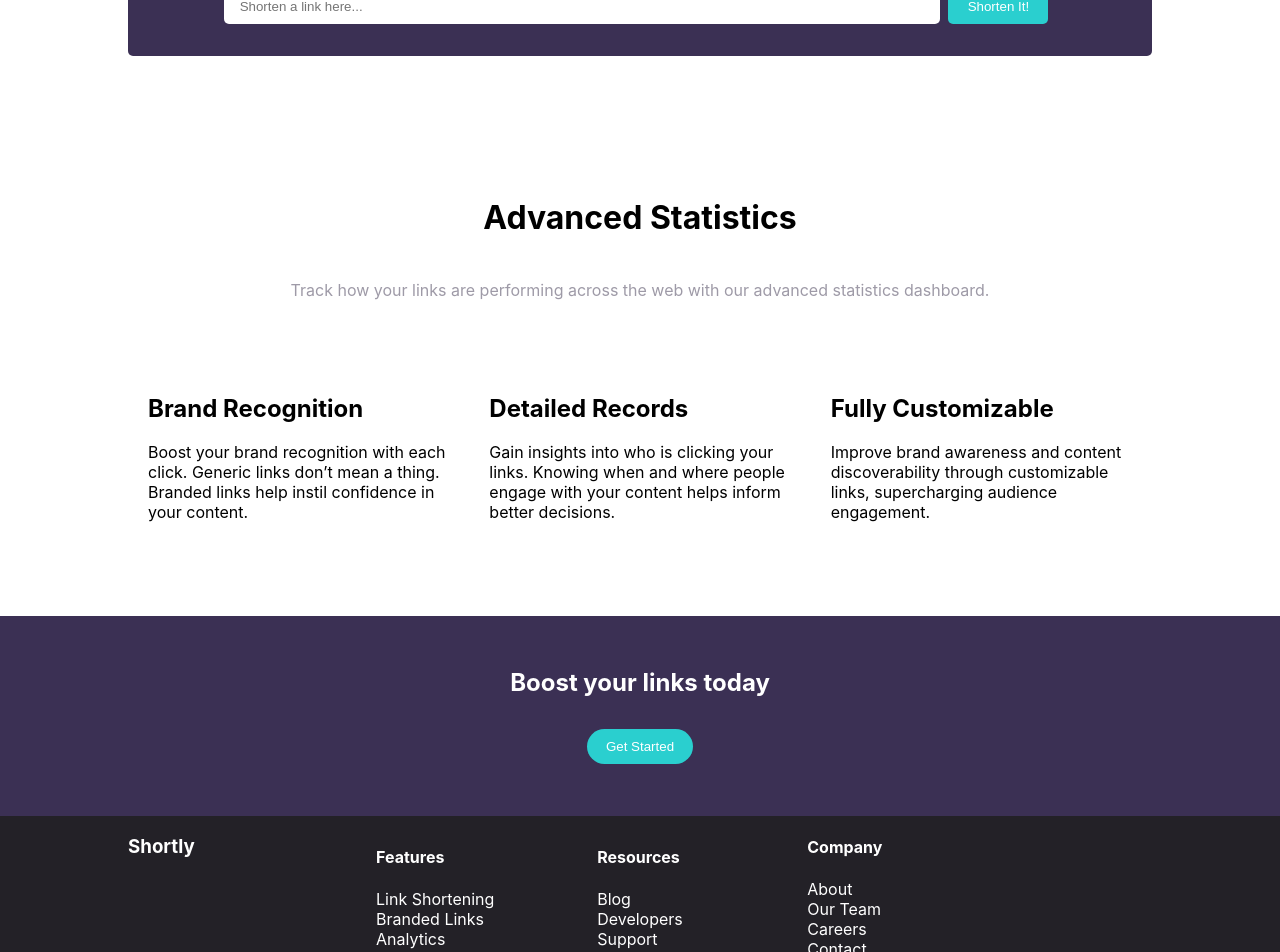
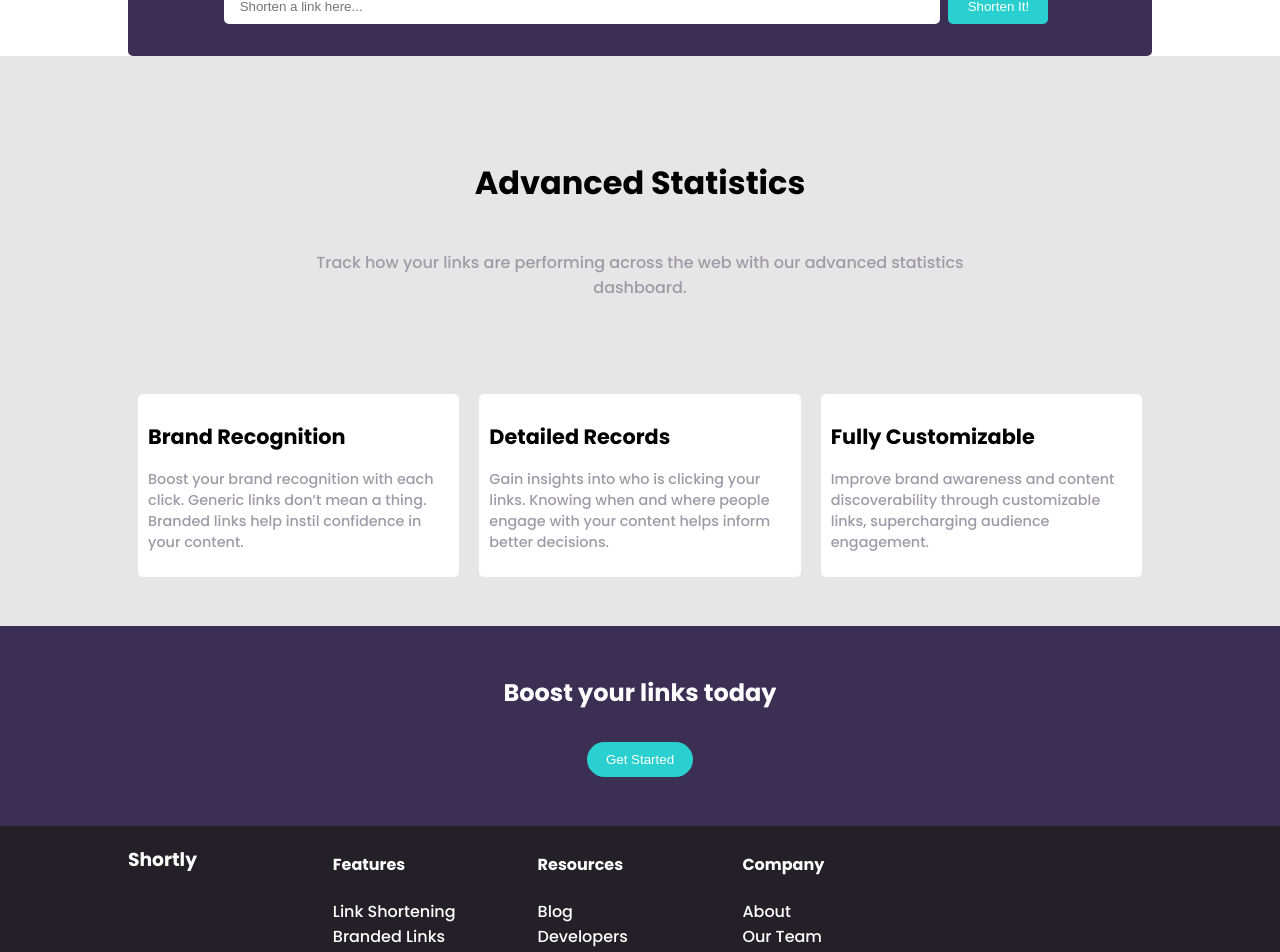
Before and after one commit to Babu-Mohammed-Izhan/urlshortly, a Next.js app: page / in a window 1280 px wide. Shown: the part 635-1587 px from the top of the page. Built offline with nearby package versions, Linux system fonts and the light colour scheme.

Commit message:
Added more styles

```diff
--- a/pages/index.tsx
+++ b/pages/index.tsx
@@ -29,12 +29,11 @@ const Home: NextPage = (props) => {
         return res.json();
       })
       .then((data) => {
-        console.log(data);
         setShortUrl([
           ...shortUrl,
           {
             originalLink: url,
-            shortLink: data.result.short_link,
+            shortLink: data.result.full_short_link,
           },
         ]);
       });
@@ -52,7 +51,7 @@ const Home: NextPage = (props) => {
         <nav className={styles.navbar}>
           <div className={styles.left}>
             <h1 className={styles.logo}>Shortly</h1>
-            <div className={styles.links}>
+            <div className={styles.navlinks}>
               <a className={styles.link}>Features</a>
               <a className={styles.link}>Pricing</a>
               <a className={styles.link}>Resources</a>
@@ -91,12 +90,20 @@ const Home: NextPage = (props) => {
         <section className={styles.links}>
           {shortUrl &&
             shortUrl.map((link) => {
+              let clicked = false;
               return (
                 <div key={link.shortLink} className={styles.shortlink}>
-                  <h1>{link.originalLink}</h1>
+                  <p>{link.originalLink}</p>
                   <div className={styles.rightside}>
                     <a href={link.shortLink}>{link.shortLink}</a>
-                    <button>Copy</button>
+                    <button
+                      onClick={() => {
+                        navigator.clipboard.writeText(link.shortLink);
+                        clicked = true;
+                      }}
+                    >
+                      {clicked ? "Copied" : "Copy"}
+                    </button>
                   </div>
                 </div>
               );
--- a/styles/Home.module.scss
+++ b/styles/Home.module.scss
@@ -1,5 +1,8 @@
+@import url("https://fonts.googleapis.com/css2?family=Poppins:wght@500;700&display=swap");
+
 .container {
   max-width: 100%;
+  font-family: "Poppins", sans-serif;
   .main {
     .navbar {
       max-width: 80%;
@@ -15,7 +18,7 @@
         .logo {
           font-size: 1.5rem;
         }
-        .links {
+        .navlinks {
           padding: 0rem 2rem;
           .link {
             padding-right: 20px;
@@ -101,23 +104,50 @@
       }
     }
     .links {
-      max-width: 80%;
-      margin: auto;
+      background-color: hsl(0, 0%, 90%);
+      padding: 5px 0px;
       .shortlink {
+        max-width: 80%;
+        margin: 10px auto 0px auto;
         display: flex;
         align-items: center;
         justify-content: space-between;
+        padding: 0px 1rem;
+        background-color: white;
+        border-radius: 5px;
+        p {
+          padding: 0px 1rem;
+          font-size: 1.5em;
+          margin: 10px 0px;
+        }
+        .rightside {
+          a {
+            color: hsl(180, 66%, 49%);
+            font-size: 1.1em;
+          }
+          button {
+            background-color: hsl(180, 66%, 49%);
+            border: none;
+            color: white;
+            padding: 10px 1.2rem;
+            margin: 0rem 0.5rem;
+            border-radius: 5px;
+            cursor: pointer;
+          }
+        }
       }
     }
     .cardsection {
-      max-width: 80%;
-      margin: auto;
+      background-color: hsl(0, 0%, 90%);
+
       display: flex;
       align-items: center;
       justify-content: center;
       flex-direction: column;
       min-height: 70vh;
       .cardsectitle {
+        max-width: 80%;
+        margin: auto;
         display: flex;
         align-items: center;
         justify-content: center;
@@ -136,8 +166,22 @@
       .cards {
         display: grid;
         grid-template-columns: 1fr 1fr 1fr;
+        max-width: 80%;
+        margin: 30px auto;
+        max-height: 60%;
         .card {
-          padding: 10px 20px;
+          min-width: 90%;
+          background-color: white;
+          border-radius: 5px;
+          padding: 10px;
+          margin: 0px 10px;
+          h1 {
+            font-size: 1.3rem;
+          }
+          p {
+            font-size: 0.9rem;
+            color: hsl(257, 7%, 63%);
+          }
         }
       }
     }
@@ -168,6 +212,7 @@
       min-height: 30vh;
       background-color: hsl(260, 8%, 14%);
       .footer {
+        background-color: hsl(260, 8%, 14%);
         max-width: 80%;
         margin: auto;
         display: grid;
@@ -175,6 +220,7 @@
         color: white;
         min-height: 100%;
         .links {
+          background-color: hsl(260, 8%, 14%);
           display: flex;
           align-items: flex-start;
           justify-content: flex-start;
```
